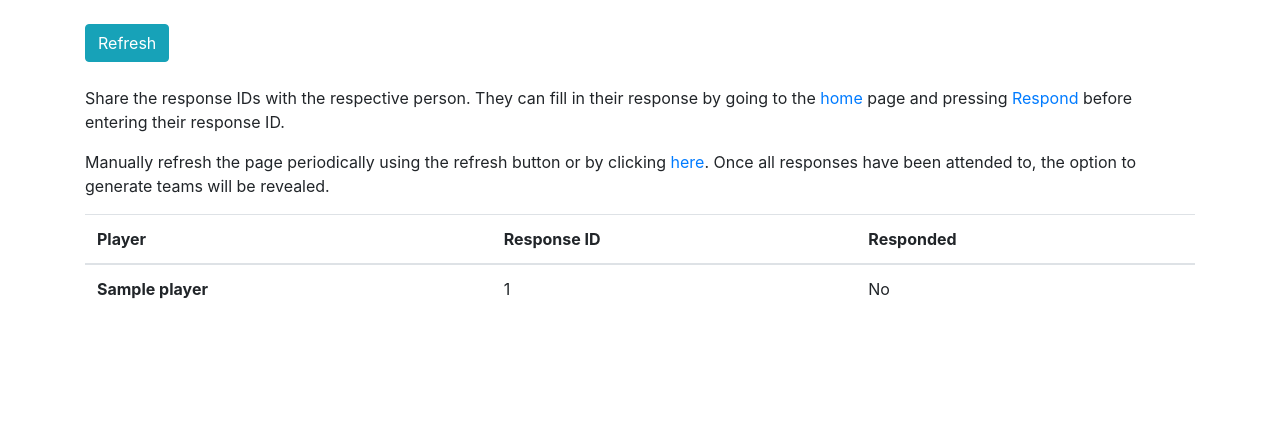
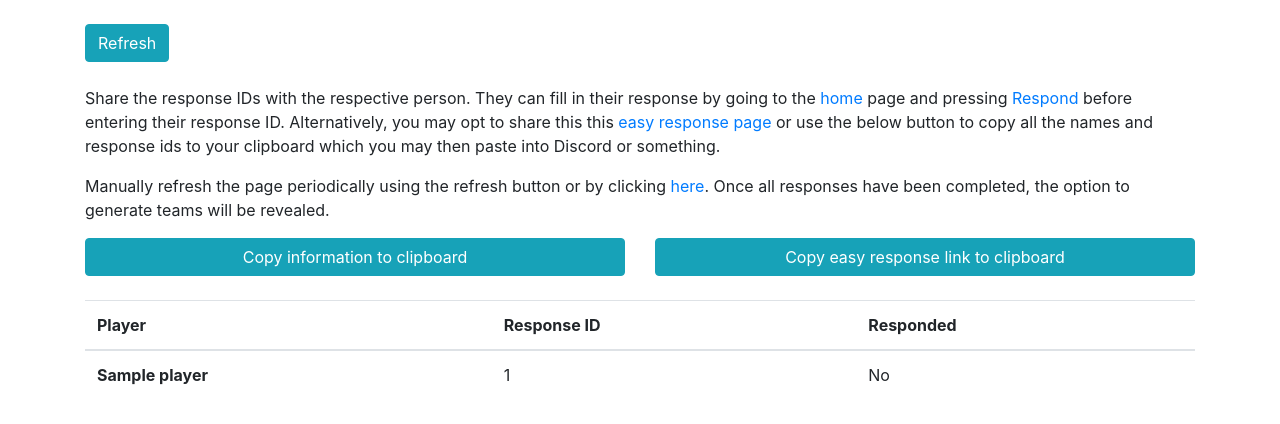
Before and after one commit to puct9/matchmaker, a Flask app: template templates/view_room.html in a window 1280 px wide. Shown: the top 424 px of the page. Run offline with Flask 2, Linux system fonts and the light colour scheme; the template is opened without the code that fills it: most values are stand-ins (such as "Sample title", 1, 10 or a date in 2020); some libraries are stand-ins or nearby versions.

Commit message:
Frontend feature update

````diff
--- a/server.py
+++ b/server.py
@@ -35,8 +35,20 @@ def room_view(room_id):
     info = DB.get_room_info(room_id)
     if info is None:
         return redirect(url_for('.index'))
+    maxlen = max(len(p) for p in info['player_info'])
+    fecpy = '\\n'.join(p + ' ' * (maxlen - len(p) + 2) + r
+                      for r, p in info['response_ids'].items())
     return render_template('view_room.html', info=info, room_id=room_id,
-                           all_ready=all(info['player_info'].values()))
+                           all_ready=all(info['player_info'].values()),
+                           copy_info=fecpy)
+
+
+@app.route('/room/<room_id>/quickrespond')
+def room_quickresponse(room_id):
+    info = DB.get_room_info(room_id)
+    if info is None:
+        return redirect(url_for('.index'))
+    return render_template('quickresponse.html', info=info, room_id=room_id)
 
 
 @app.route('/api/suggest/<room_id>')
--- a/templates/view_room.html
+++ b/templates/view_room.html
@@ -10,9 +10,20 @@
             <button class="btn btn-info" onclick="location.reload(); return false;">Refresh</button>
             <br /><br />
             <p>Share the response IDs with the respective person. They can fill in their response by going to the <a href="/">home</a> page and
-            pressing <a href="/respond">Respond</a> before entering their response ID.</p>
+            pressing <a href="/respond">Respond</a> before entering their response ID. Alternatively, you may opt to share this this
+            <a href="/room/{{ room_id }}/quickrespond">easy response page</a> or use the below button to copy all the names and response ids to
+            your clipboard which you may then paste into Discord or something.</p>
             <p>Manually refresh the page periodically using the refresh button or by clicking <a href="">here</a>. Once all responses have been
-            attended to, the option to generate teams will be revealed.</p>
+            completed, the option to generate teams will be revealed.</p>
+            <div class="row">
+                <div class="col-md-6">
+                    <button class="btn btn-block btn-info" onclick="CopyTextToClipboard(cpinfo)">Copy information to clipboard</button>
+                </div>
+                <div class="col-md-6">
+                    <button class="btn btn-block btn-info" onclick="CopyTextToClipboard(cplink)">Copy easy response link to clipboard</button>
+                </div>
+            </div>
+            <br />
             <table class="table">
                 <thead>
                     <tr>
@@ -65,8 +76,21 @@
                 </div>
                 <br />
             </div>
+            <textarea id="copytext" class="form-control" hidden></textarea>
         </div>
         <script>
+            var cpinfo = "```\n{{ copy_info }}\n```";
+            var cplink = location.href + "/quickrespond";
+
+            function CopyTextToClipboard(t) {
+                let tmp = document.getElementById("copytext");
+                tmp.value = t;
+                tmp.hidden = false;
+                tmp.select();
+                document.execCommand("copy");
+                tmp.hidden = true;
+            }
+
             function RequestSuggestion() {
                 let xhttp = new XMLHttpRequest();
                 xhttp.onreadystatechange = function() {
````
Also changed, not shown: templates/quickresponse.html (added, +17 -0 lines). Lines whose indentation alone changed are shown as unchanged.
